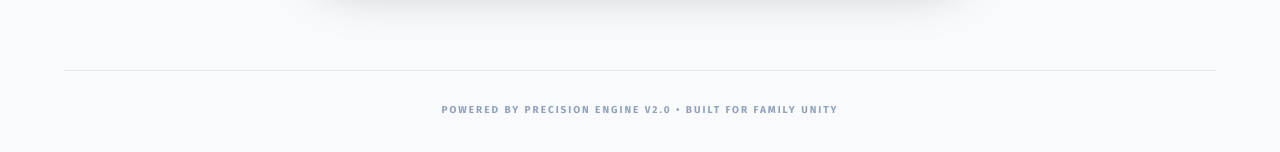
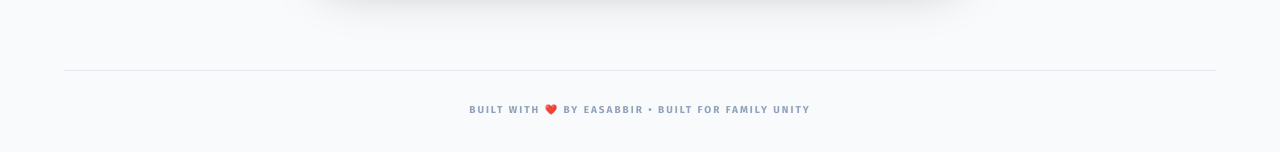
Before and after one commit to easabbir/easabbir-family-birthday, a React (Vite) app: page / in a window 1280 px wide. Shown: the part 768-920 px from the top of the page. Built offline with nearby package versions, Linux system fonts and the light colour scheme; no server answers; the database is empty.

Commit message:
Update footer branding to easabbir

```diff
--- a/src/App.tsx
+++ b/src/App.tsx
@@ -270,7 +270,7 @@ function App() {
         )}
       </div>
       <footer className="max-w-6xl mx-auto mt-24 pb-12 pt-8 border-t border-slate-200 dark:border-slate-800 text-[10px] font-black uppercase tracking-[0.2em] text-slate-400 text-center">
-        Powered by Precision Engine v2.0 &bull; Built for Family Unity
+        Built with ❤️ by easabbir &bull; Built for Family Unity
       </footer>
     </div>
   );
```
